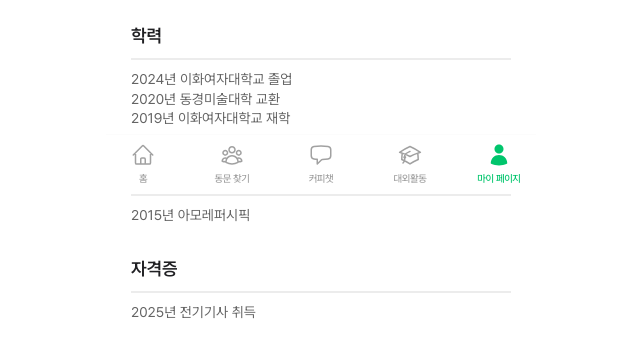
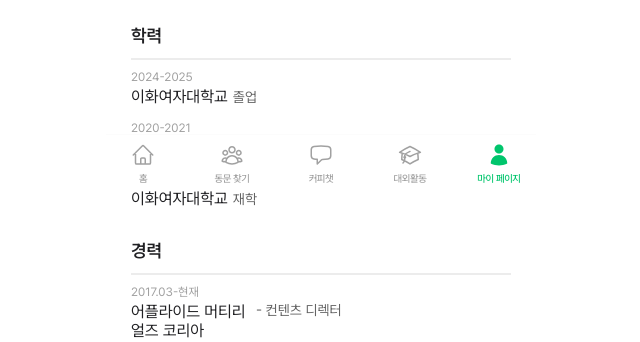
Before and after one commit to Konkuk-KUIT/CamNecT-Web, a React (Vite) app: page /me in a window 1280 px wide. Shown: the part 610-952 px from the top of the page, without its empty margins (319-959 px from the left). Built offline with nearby package versions, Linux system fonts and the light colour scheme.

Commit message:
fix: 학력/경력/자격증 디자인 수정

```diff
--- a/src/mock/mypages.ts
+++ b/src/mock/mypages.ts
@@ -108,7 +108,10 @@ export const MOCK_PROFILE_DETAIL_BY_UID: Record<string, UserProfileDetail> = {
         { id: "edu_002_2", school: "동경미술대학", status: "EXCHANGED", startYear: 2020, endYear: 2021 },
         { id: "edu_002_3", school: "이화여자대학교", status: "GRADUATED", startYear: 2024 , endYear: 2025},
     ],
-    careers: [{ id: "car_002_1", organization: "아모레퍼시픽", positions: ["디자인 총괄"], startYear: 2015, startMonth: 1, endYear: 2020, endMonth: 4 }],
+    careers: [
+        { id: "car_002_1", organization: "아모레퍼시픽", positions: ["디자인 총괄", "OO 프로젝트 참여"], startYear: 2015, startMonth: 1, endYear: 2020, endMonth: 4 },
+        { id: "car_002_2", organization: "어플라이드 머티리얼즈 코리아", positions: ["컨텐츠 디렉터"], startYear: 2017, startMonth: 3, endYear: undefined, endMonth: undefined }
+    ],
     certificates: [{ id: "cert_002_1", name: "전기기사", acquiredYear: 2025, acquiredMonth: 2 }],
   },
 
--- a/src/pages/my-page/MypageEditPage.tsx
+++ b/src/pages/my-page/MypageEditPage.tsx
@@ -165,7 +165,7 @@ export const MypageEditPage = () => {
                 {/* Divider */}
                 <div className="w-full h-[10px] bg-gray-150"></div>
 
-                <div className="flex flex-col gap-[30px] py-[30px] px-[25px]">
+                <div className="flex flex-col gap-[40px] py-[30px] px-[25px]">
 
                     <PortfolioSection
                         portfolios={portfolios}
--- a/src/pages/my-page/components/InfoSection.tsx
+++ b/src/pages/my-page/components/InfoSection.tsx
@@ -4,6 +4,13 @@ import Icon from "../../../components/Icon";
 
 type InfoType = "education"|"career"|"certificate";
 type InfoItem = EducationItem|CareerItem|CertificateItem;
+
+interface InfoItemDisplay {
+    period: string;
+    mainText: string;
+    status?: string;
+    position?: string[];
+}
 
 export default function InfoSection({
     type,
@@ -28,43 +35,83 @@ export default function InfoSection({
         career: "아직 경력 정보가 등록되지 않았어요!",
         certificate: "아직 등록된 자격증 및 보유 기술이 없어요!"
     };
-    const editStatement = <button onClick={onEditClick} //TODO: router 설정
+    const editStatement = <button onClick={onEditClick}
                             className="text-R-12-hn text-gray-650 flex items-center gap-[2px]">
                                 수정하기
                                 <Icon name="more2" className="w-[10px] h-[10px] block shrink-0"/>
                             </button>
-    const lines = makeLines(type, items);
+    const displayItems = makeDisplayItems(type, items);
     return (
         <BaseSection title={title[type]} right={isEdit ? editStatement : undefined}>
-        <div className="text-R-14">
-            {lines.length === 0 ? (
+        <div className="text-R-14 flex flex-col gap-[15px]">
+            {displayItems.length === 0 ? (
             <div className="text-gray-650">{emptyText[type]}</div>
             ) : (
-            lines.map((line, idx) => <div className="text-gray-750" key={`${idx}-${line}`}>{line}</div>)
+                    displayItems.map((item, idx) => (
+                        <div key={idx} className="flex flex-col gap-[3px]">
+                            <div className="text-r-12-hn text-gray-650">{item.period}</div>
+                            {type === "career" ? (
+                                <div className="flex gap-[5px]">
+                                    <div className="text-r-16-hn text-gray-900 w-[120px]">{item.mainText}</div>
+                                    {item.position && item.position.length > 0 && (
+                                        <div className="flex-1 flex flex-col gap-[3px]">
+                                            {item.position.map((position, positionIdx) => (
+                                                <div key={positionIdx} className="text-r-14-hn text-gray-750">
+                                                    - {position}
+                                                </div>
+                                            ))}
+                                        </div>
+                                    )}
+                                </div>
+                            ) : (
+                                <div className="flex items-center gap-[5px]">
+                                    <span className="text-r-16-hn text-gray-900">{item.mainText}</span>
+                                    {item.status && <span className="text-r-14-hn text-gray-750">{item.status}</span>}
+
+                                </div>
+                            )}
+
+                        </div>
+                    ))
                 )}
             </div>
         </BaseSection>
     );
 }
 
-/*학력, 경력, 자격증에서 문장 조합*/
-function makeLines(type: InfoType, items: InfoItem[]): string[] {
+//학력, 경력, 자격증 데이터 정리
+function makeDisplayItems(type: InfoType, items: InfoItem[]): InfoItemDisplay[] {
     if (type === "education") {
         return (items as EducationItem[])
             .slice()
             .sort((a, b) => b.startYear - a.startYear)
-      .map((e) => `${e.startYear}년 ${e.school} ${EDUCATION_STATUS_KR[e.status]}`);
+            .map((e) => ({
+                period: `${e.startYear}${e.endYear ? `-${e.endYear}` : '-현재'}`,
+                mainText: e.school,
+                status: EDUCATION_STATUS_KR[e.status]
+            }));
     }
 
     if (type === "career") {
         return (items as CareerItem[])
             .slice()
             .sort((a, b) => b.startYear - a.startYear)
-      .map((c) => `${c.startYear}년 ${c.organization}`); //TODO: 디자인 수정된 버전 반영하기
+            .map((c) => ({
+                period: `${c.startYear}.${String(c.startMonth).padStart(2, '0')}-${
+                    c.endYear && c.endMonth
+                        ? `${c.endYear}.${String(c.endMonth).padStart(2, '0')}`
+                        : '현재'
+                }`,
+                mainText: c.organization,
+                position: c.positions || []
+            }));
     }
 
     return (items as CertificateItem[])
         .slice()
         .sort((a, b) => b.acquiredYear - a.acquiredYear)
-    .map((x) => `${x.acquiredYear}년 ${x.name} 취득`);
+        .map((x) => ({
+            period: `${x.acquiredYear}.${String(x.acquiredMonth || 1).padStart(2, '0')}`,
+            mainText: x.name
+        }));
 }
```
Lines whose indentation alone changed are shown as unchanged.
